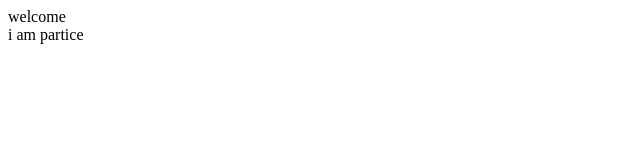
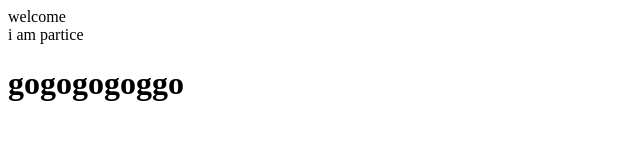
Before and after one commit to wen09210/dhshop_merchants, a plain HTML site: page haha/welcome.html in a window 1280 px wide. Shown: the whole page, without its empty margins (0-640 px from the left). Drawn offline with Linux system fonts and the light colour scheme.

Commit message:
gogo
sdsd

```diff
--- a/haha/welcome.html
+++ b/haha/welcome.html
@@ -9,6 +9,7 @@
 <body>
 	<div>welcome</div>
 	<div>i am partice</div>
+	<h1>gogogogoggo</h1>
 
 </body>
 </html>
```
